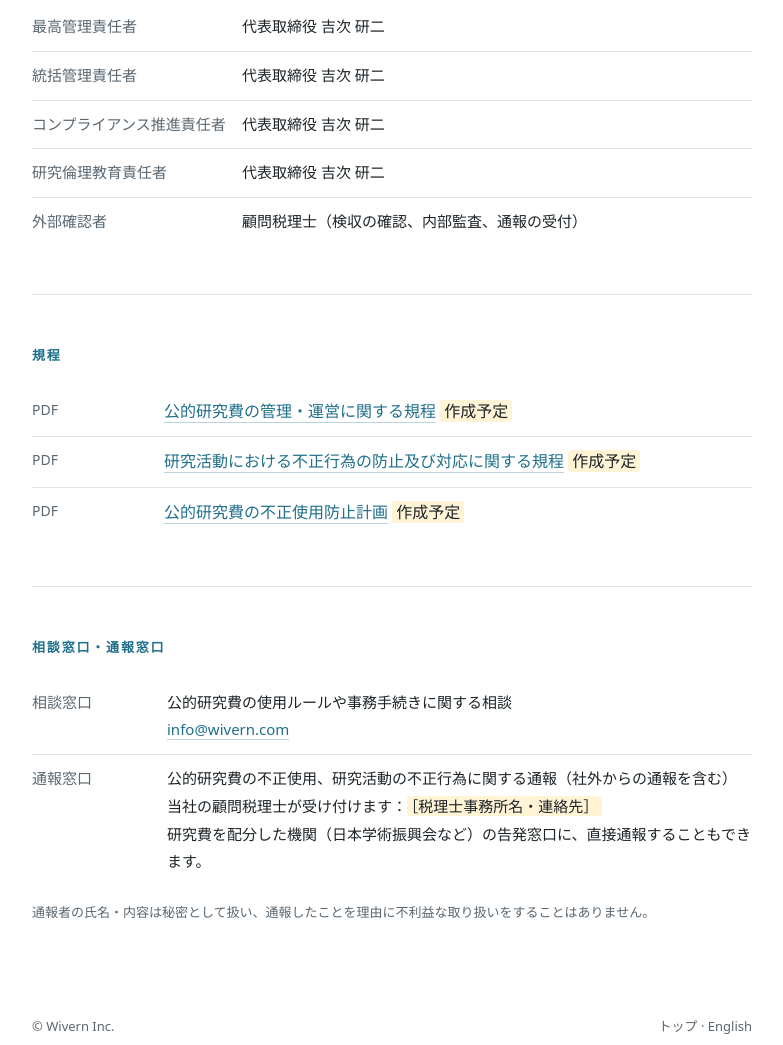
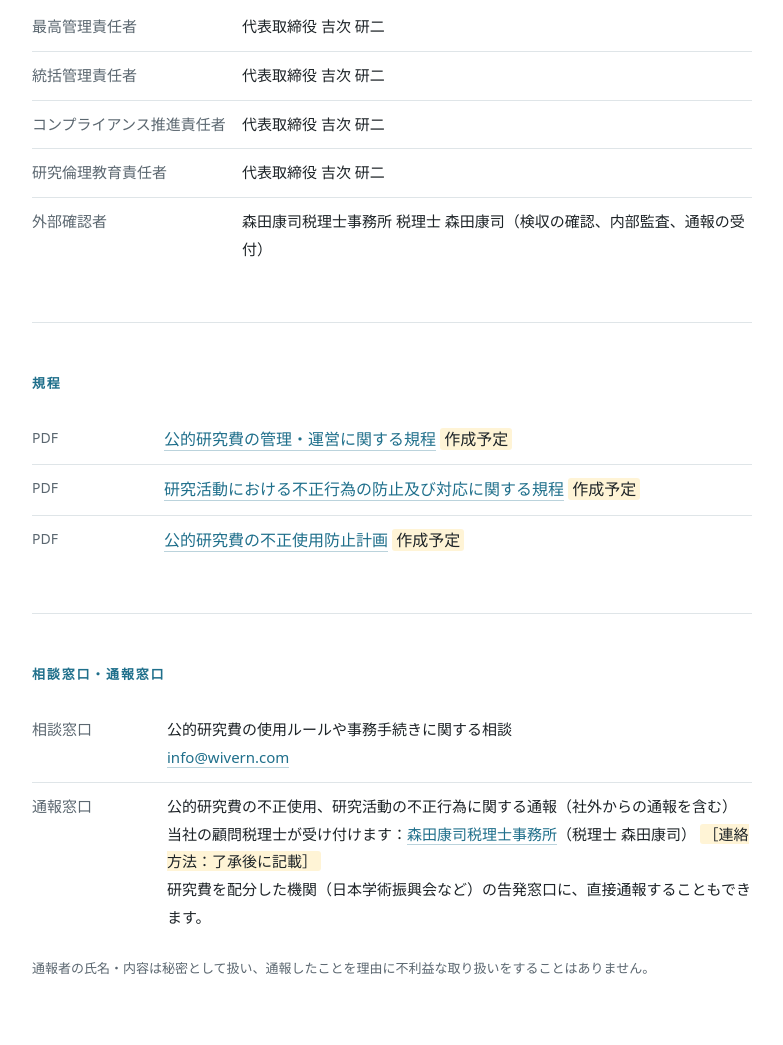
Before and after one commit to wivern-inc/wivern-inc.github.io, a plain HTML site: page integrity.html in a window 1280 px wide. Shown: the part 862-1907 px from the top of the page, without its empty margins (248-1031 px from the left). Drawn offline with Linux system fonts and the light colour scheme.

Commit message:
Update external reviewer and reporting contact details

```diff
--- a/integrity.html
+++ b/integrity.html
@@ -42,7 +42,7 @@
       <tr><th>統括管理責任者</th><td>代表取締役 吉次 研二</td></tr>
       <tr><th>コンプライアンス推進責任者</th><td>代表取締役 吉次 研二</td></tr>
       <tr><th>研究倫理教育責任者</th><td>代表取締役 吉次 研二</td></tr>
-      <tr><th>外部確認者</th><td>顧問税理士（検収の確認、内部監査、通報の受付）</td></tr>
+      <tr><th>外部確認者</th><td>森田康司税理士事務所 税理士 森田康司（検収の確認、内部監査、通報の受付）</td></tr>
     </table>
   </section>
 
@@ -59,7 +59,7 @@
     <h2>相談窓口・通報窓口</h2>
     <table class="profile">
       <tr><th>相談窓口</th><td>公的研究費の使用ルールや事務手続きに関する相談<br><a href="mailto:info@wivern.com">info@wivern.com</a></td></tr>
-      <tr><th>通報窓口</th><td>公的研究費の不正使用、研究活動の不正行為に関する通報（社外からの通報を含む）<br>当社の顧問税理士が受け付けます：<span class="todo">［税理士事務所名・連絡先］</span><br>研究費を配分した機関（日本学術振興会など）の告発窓口に、直接通報することもできます。</td></tr>
+      <tr><th>通報窓口</th><td>公的研究費の不正使用、研究活動の不正行為に関する通報（社外からの通報を含む）<br>当社の顧問税理士が受け付けます：<a href="http://www.moritax.net/">森田康司税理士事務所</a>（税理士 森田康司） <span class="todo">［連絡方法：了承後に記載］</span><br>研究費を配分した機関（日本学術振興会など）の告発窓口に、直接通報することもできます。</td></tr>
     </table>
     <p class="note" style="margin-top:14px">通報者の氏名・内容は秘密として扱い、通報したことを理由に不利益な取り扱いをすることはありません。</p>
   </section>
```
